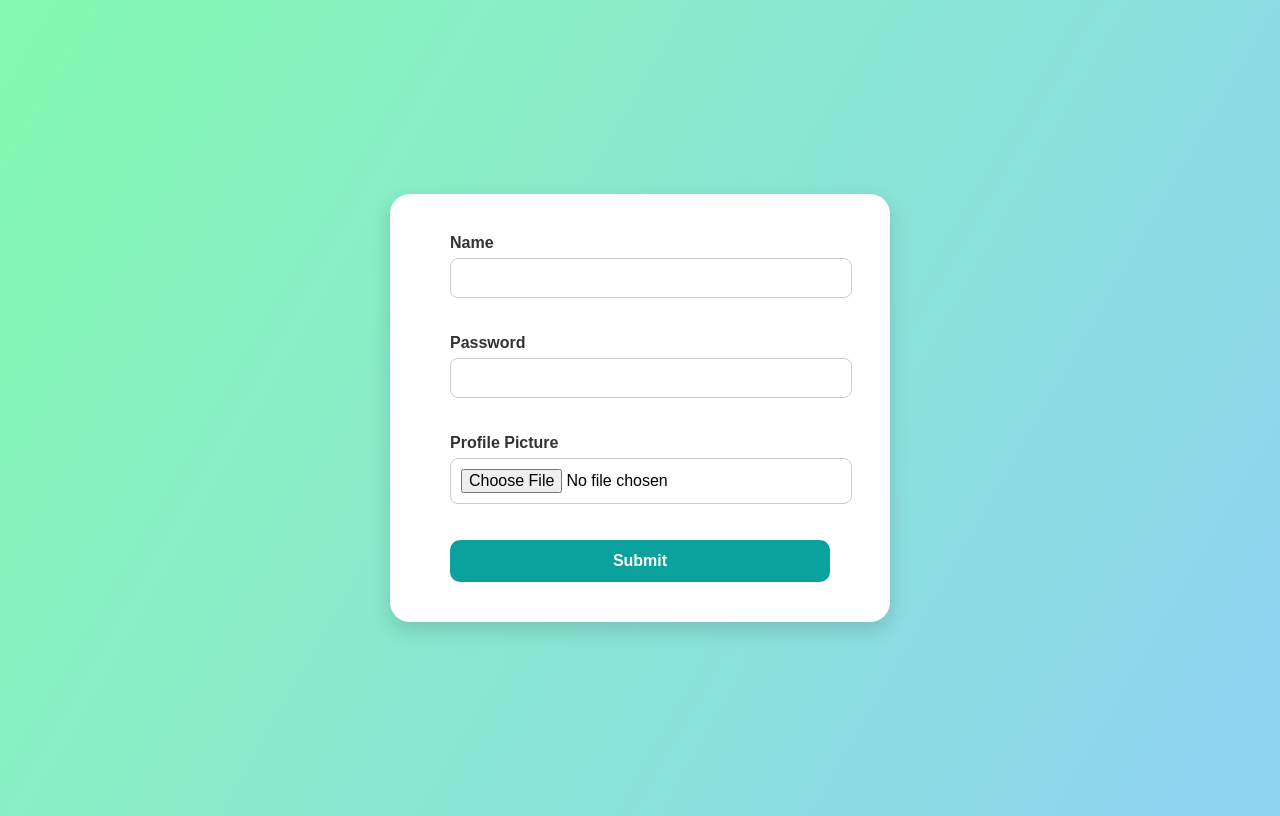
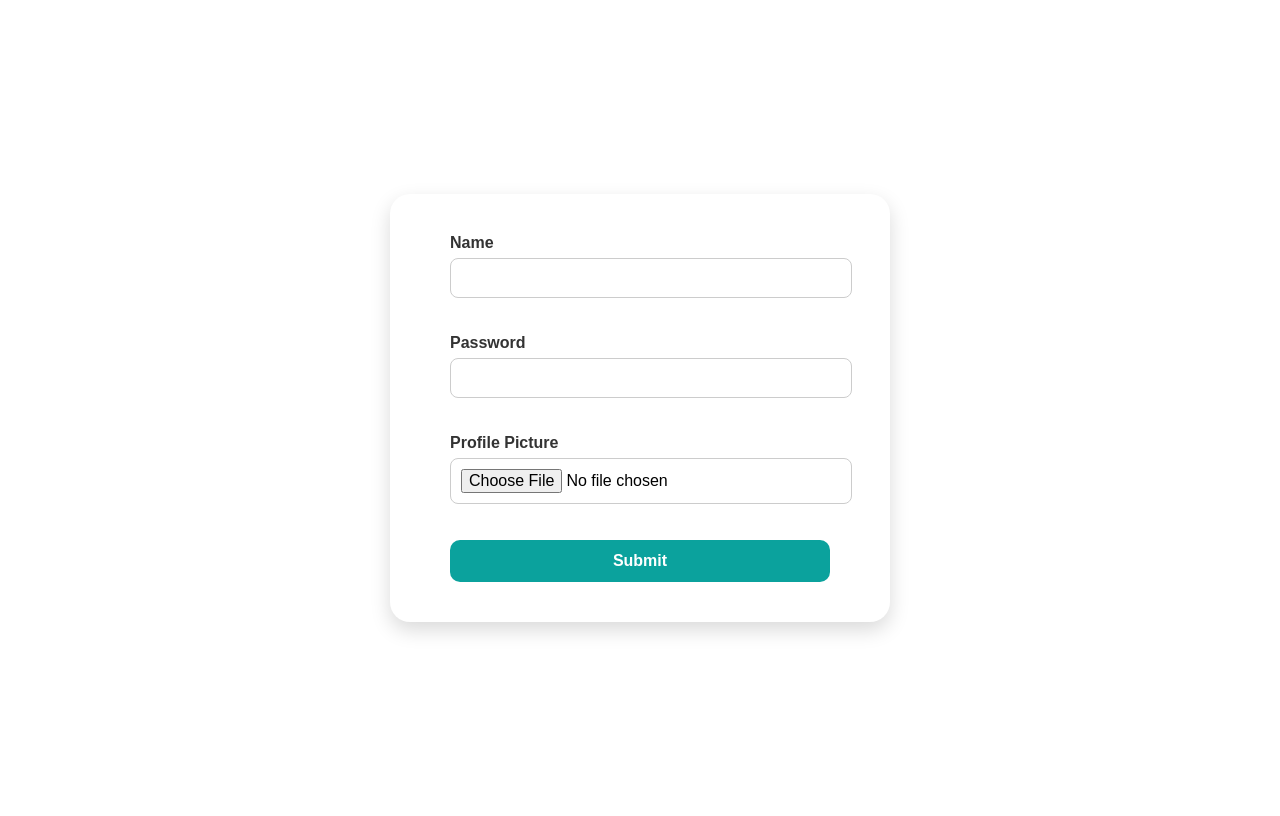
Before and after one commit to Anjana-20782/example-javascript, a plain HTML site: page add.html in a window 1280 px wide. Drawn offline with Linux system fonts and the light colour scheme.

Commit message:
new contents added example

```diff
--- a/css/add.css
+++ b/css/add.css
@@ -1,5 +1,5 @@
 body {
-  background: linear-gradient(120deg, #84fab0, #8fd3f4);
+  background: linear-gradient(120deg, #ffffff, #ffffff);
   font-family: 'Poppins', sans-serif;
   display: flex;
   justify-content: center;
```
